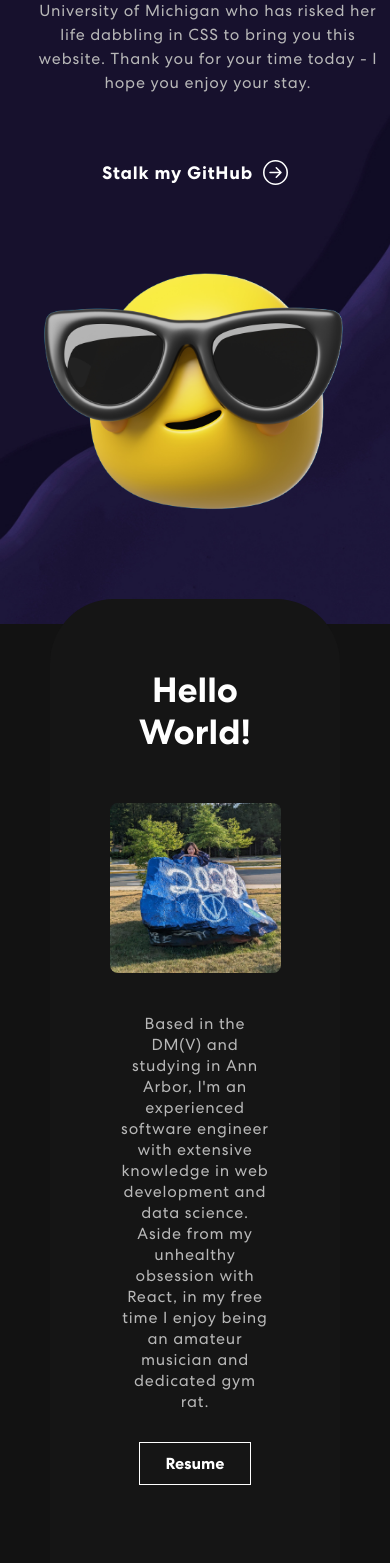
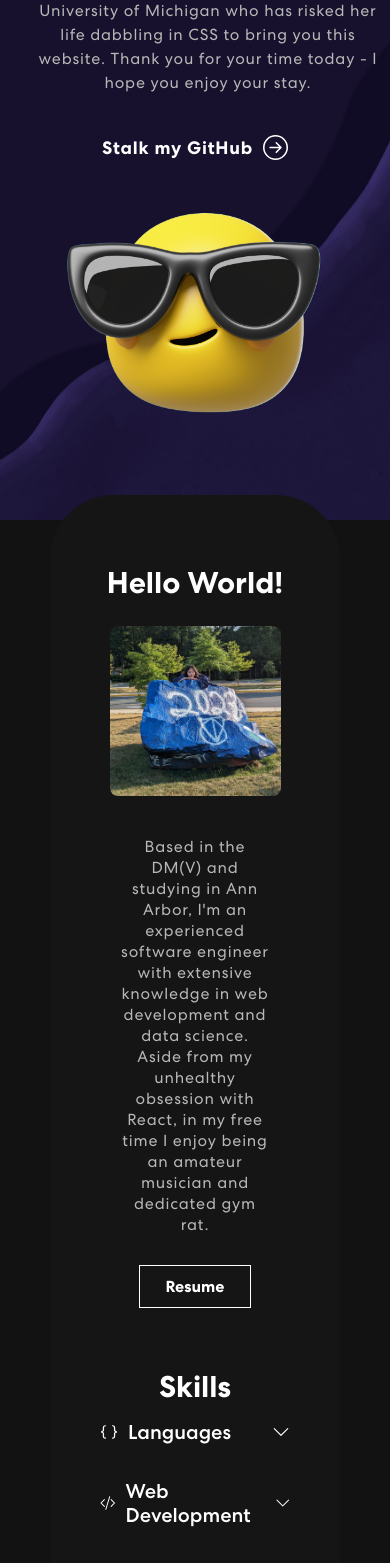
Before and after one commit to Vinay-Khanagavi/Headstater-Project-1, a React (Create React App) app: page / in a window 390 px wide. Shown: the part 320-1883 px from the top of the page. Built offline with nearby package versions, Linux system fonts and the light colour scheme; a web font is replaced by a local one.

Commit message:
css update

```diff
--- a/src/assets/css/About.css
+++ b/src/assets/css/About.css
@@ -40,4 +40,8 @@ p {
     .abt-img {
         margin-top: 0px;
     }
+
+    .about {
+        margin-bottom: 70px;
+    }
 }
--- a/src/assets/css/App.css
+++ b/src/assets/css/App.css
@@ -24,7 +24,7 @@
 
 html {
   scroll-behavior: smooth;
-  scroll-padding-top: 75px;
+  scroll-padding-top: 100px;
 }
 
 body {
@@ -162,7 +162,12 @@ input:focus, textarea:focus, select:focus {
 
 @media (max-width: 768px) {
   .img-col {
-    margin-top: 35px !important;
+    margin-top: 10px !important;
+  }
+
+  h2 {
+    font-size: 30px !important;
+    margin-bottom: 15px !important;
   }
 }
 
--- a/src/assets/css/Banner.css
+++ b/src/assets/css/Banner.css
@@ -69,7 +69,7 @@
   @media screen and (max-width: 1200px) {
     .banner {
         background-image: url('../img/header-bg.jpg');
-        padding: 200px 0 100px 0;
+        padding: 175px 0 100px 0;
         text-align: center;
     }
 
@@ -97,4 +97,12 @@
     .banner {
       padding: 175px 0 50px 0 !important;
     }
+
+    .banner img {
+      max-width: 300px;
+    }
+
+    .banner a {
+      margin-top: 0px;
+    }
   }
--- a/src/assets/css/Skills.css
+++ b/src/assets/css/Skills.css
@@ -66,3 +66,44 @@ h3 {
 .skills-content {
     margin-bottom: 10px;
 }
+
+@media screen and (max-width: 1200px) {
+    h3 {
+        font-size: 25px;
+    }
+
+    .skills-icon, .skills-arrow {
+        font-size: 20px;
+    }
+
+    .skills-name {
+        font-size: 18px;
+    }
+}
+
+@media screen and (max-width: 768px) {
+    .skills-container {
+        width: 100%;
+    }
+
+    .skills-header {
+        margin-top: 15px;
+        text-align: left;
+    }
+
+    .skills-title {
+        flex-direction: column;
+    }
+
+    h3 {
+        font-size: 20px;
+    }
+
+    .skills-icon, .skills-arrow {
+        font-size: 18px;
+    }
+
+    .skills-name {
+        font-size: 14px;
+    }
+}
--- a/src/components/NavBar.js
+++ b/src/components/NavBar.js
@@ -9,6 +9,7 @@ import '../assets/css/NavBar.css'
 const NavBar = () => {
     const [activeLink, setActiveLink] = useState('')
     const [scrolled, setScrolled] = useState(false)
+    const [expanded, setExpanded] = useState(false);
 
     useEffect(() => {
         const onScroll = () => {
@@ -25,14 +26,14 @@ const NavBar = () => {
 
     const updateActiveLink = (link) => {
         setActiveLink(link)
-        console.log(activeLink)
+        setExpanded(expanded ? false : "expanded")
     }
 
     return (
-        <Navbar expand="lg" className={scrolled ? "scrolled" : ""}>
+        <Navbar expand="lg" className={scrolled ? "scrolled" : ""} expanded={expanded}>
             <Container>
                 <Navbar.Brand href="/" className="brand" onClick={() => updateActiveLink('')}>CY</Navbar.Brand>
-                <Navbar.Toggle aria-controls="basic-navbar-nav">
+                <Navbar.Toggle aria-controls="basic-navbar-nav" onClick={() => setExpanded(expanded ? false : "expanded")}>
                     <span className="navbar-toggler-icon"></span>
                 </Navbar.Toggle>
                 <Navbar.Collapse id="basic-navbar-nav">
```
Also changed, not shown: 1 other file (tests, documents, lock files or other folders).
